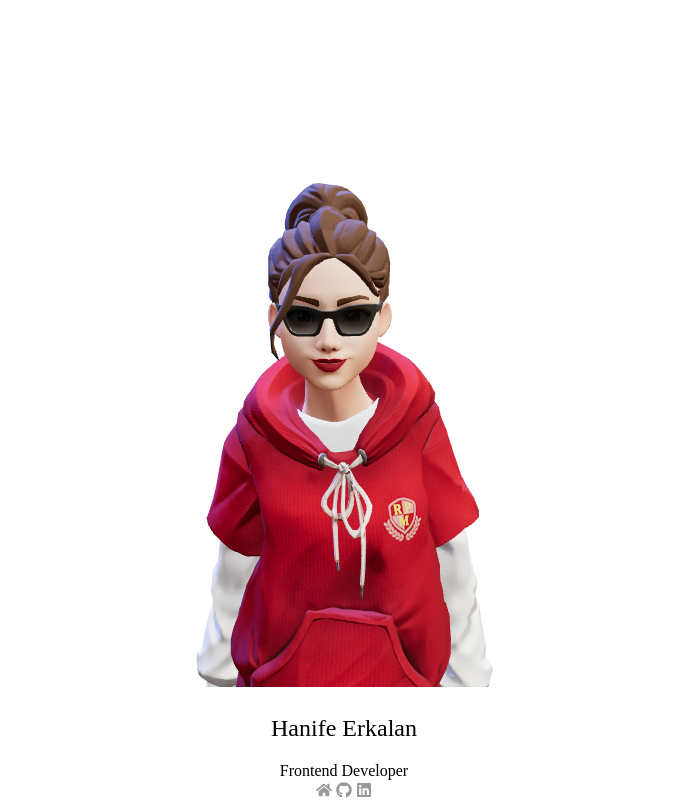
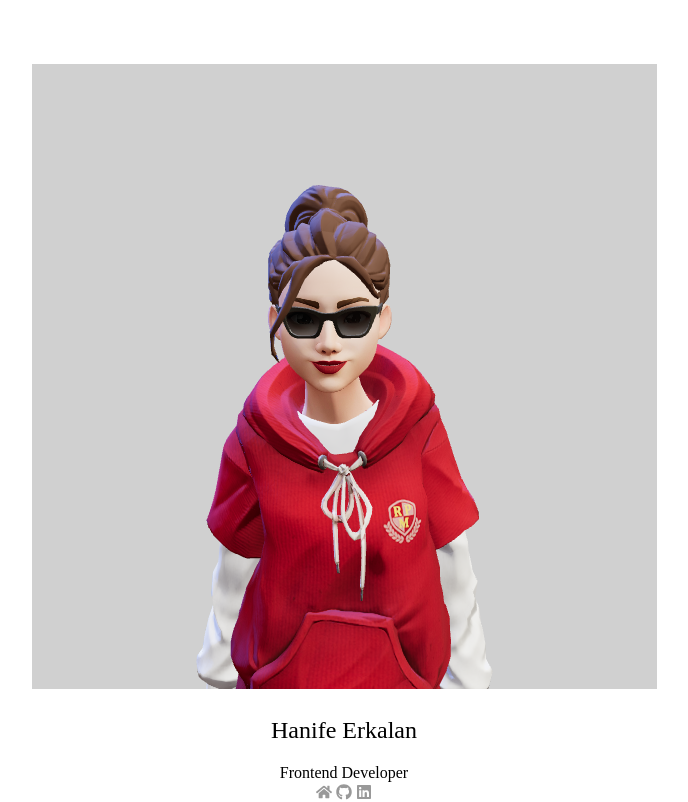
Before and after one commit to eliferkln/Web-Ar-Museum, a Next.js app: page / in a window 1280 px wide. Shown: the top 802 px of the page, without its empty margins (296-984 px from the left). Built offline with nearby package versions, Linux system fonts and the light colour scheme; no server answers.

Commit message:
fix: styles

```diff
--- a/components/card-model.tsx
+++ b/components/card-model.tsx
@@ -38,9 +38,9 @@ const Attribute = (props: any) => {
       </StatLabel>
       <StatNumber
         textTransform={"capitalize"}
-        mt={"-1.5"}
+        mt={"-1"}
         fontSize={"2xl"}
-        fontWeight={"medium"}
+        fontWeight={"small"}
       >
         {value}
       </StatNumber>
--- a/pages/index.tsx
+++ b/pages/index.tsx
@@ -12,6 +12,7 @@ import {
   SimpleGrid,
   Stack,
   Text,
+  useColorModeValue,
 } from "@chakra-ui/react";
 import Link from "next/link";
 import * as FontAwesome from "react-icons/fa";
@@ -78,14 +79,15 @@ const Socials = (props: any) => {
 const Home: NextPage = (props: any) => {
   return (
     <>
-      <Box className={styles.main} px={[4, 10]}>
-        <Flex justify={"center"} mt={-12}>
+      <Box className={styles.main} px={[4, 4]}>
+        <Flex justify={"center"} mt={-10}>
           <Avatar
             size={"2xl"}
             src={props.data.artist.avatar}
             css={{
               border: "2px solid white",
             }}
+            bg={useColorModeValue("#d0d0d0", "gray.800")}
           />
         </Flex>
 
--- a/styles/Home.module.css
+++ b/styles/Home.module.css
@@ -79,7 +79,7 @@
   text-align: left;
   color: inherit;
   text-decoration: none;
-  border: 1px solid #e25656;
+  border: 1px solid #eaeaea;
   border-radius: 10px;
   transition: color 0.15s ease, border-color 0.15s ease;
   max-width: 300px;
```
